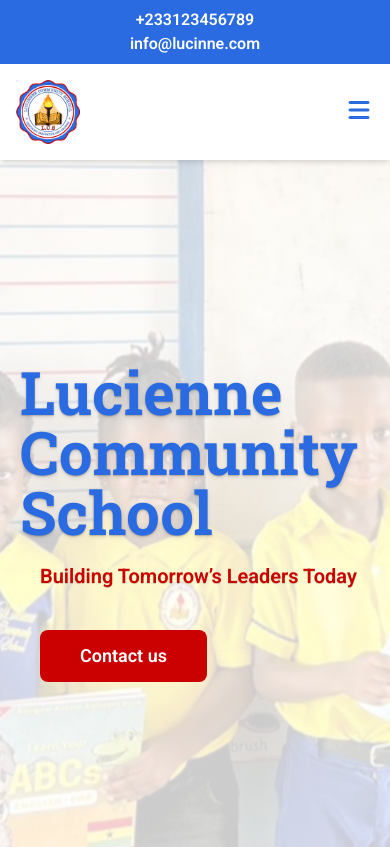
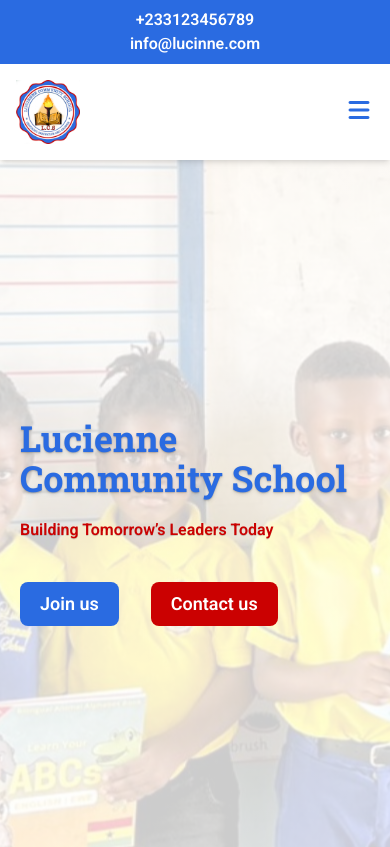
Before and after one commit to michaelboateng1/lucienne-community-school, a SvelteKit app: page / in a window 390 px wide. Shown: the top 847 px of the page. Built offline with nearby package versions, Linux system fonts and the light colour scheme.

Commit message:
Made some ajustment to small screen size

```diff
--- a/src/components/AboutUs.svelte
+++ b/src/components/AboutUs.svelte
@@ -22,7 +22,7 @@
 			<li>Lorem, ipsum dolor.</li>
 		</ul>
 
-		<div class="mt-10 flex flex-wrap items-center justify-start gap-20 px-10 py-2 md:px-14">
+		<div class="mt-10 flex flex-wrap items-center justify-center sm:justify-start gap-20 px-10 py-2 md:px-14">
 			<div
 				class="gradient-border w-[150px] rounded-lg p-0.5 transition-all duration-300 hover:shadow-xl"
 			>
--- a/src/components/CTA.svelte
+++ b/src/components/CTA.svelte
@@ -9,7 +9,7 @@
 		</p>
 		<a
 			href="/contact"
-			class=" mx-auto mt-10 block w-[200px] rounded-2xl bg-[#cb0101] px-8 py-3 text-center text-2xl font-semibold text-white capitalize transition-all duration-300 hover:shadow-2xl"
+			class=" mx-auto mt-10 block sm:w-[200px] rounded-2xl bg-[#cb0101] py-2 px-5 sm:px-8 sm:py-3 text-center text-2xl font-semibold text-white capitalize transition-all duration-300 hover:shadow-2xl"
 			>enroll now</a
 		>
 	</div>
--- a/src/components/FAQ.svelte
+++ b/src/components/FAQ.svelte
@@ -40,11 +40,11 @@
 	const closeStyle = 'opacity-0 max-h-0 py-0 overflow-hidden px-5 transition-all duration-300';
 </script>
 
-<section class="container mx-auto py-20 md:w-[800px]">
+<section class="container mx-auto py-20 px-5 md:w-[800px]">
 	{#each faq as qts, i}
-		<div class="mt-10 rounded-xl border-t-8 border-[#cb0101] shadow-sm">
+		<div class="mt-10 rounded-xl border-t-4 border-[#cb0101] shadow-sm">
 			<div
-				class="flex cursor-pointer items-center justify-between px-5 py-6 text-xl font-semibold"
+				class="flex cursor-pointer items-center justify-between px-5 py-6 sm:text-xl font-semibold"
 				onclick={() => toggleFAQ(i)}
 			>
 				<h3>{qts.title}</h3>
--- a/src/components/Footer.svelte
+++ b/src/components/Footer.svelte
@@ -1,6 +1,6 @@
 <footer>
 	<div
-		class=" flex flex-col gap-8 bg-[#2a6be1] px-10 py-20 text-white sm:flex-row sm:flex-wrap sm:px-20 md:justify-evenly"
+		class=" flex flex-col gap-8 bg-[#2a6be1] px-10 py-20 text-white sm:flex-row flex-wrap sm:px-20 justify-between lg:justify-evenly"
 	>
 		<div>
 			<section>
@@ -25,7 +25,7 @@
 					<li><a href="/">Home</a></li>
 					<li><a href="/about">About</a></li>
 					<li><a href="/contact">Contact</a></li>
-					<li><a href="/admisson">Admissions</a></li>
+					<li><a href="/admission">Admissions</a></li>
 				</ul>
 			</section>
 		</div>
@@ -49,7 +49,7 @@
 			</section>
 		</div>
 	</div>
-	<p class="bg-[#2a6be1] py-2 text-center text-lg font-semibold text-white">
+	<p class="bg-[#2a6be1] py-2 text-center sm:text-lg font-semibold text-white">
 		Copyright &copy;2025 All rights reserved.
 	</p>
 </footer>
--- a/src/components/Header.svelte
+++ b/src/components/Header.svelte
@@ -2,7 +2,7 @@
 	import NavBar from './NavBar.svelte';
 </script>
 
-<header class="fixed z-30 w-full bg-white shadow-md">
+<header class="fixed top-0 z-30 w-full bg-white shadow-md">
 	<section class="bg-[#2a6be1] p-2">
 		<div
 			class="flex flex-col items-center justify-between px-10 font-semibold text-white md:flex-row"
--- a/src/components/Hero.svelte
+++ b/src/components/Hero.svelte
@@ -1,20 +1,20 @@
 <section class="hero-bg flex h-screen w-full flex-col justify-center overflow-hidden">
 	<div class=" container mx-auto w-full px-5">
-		<h1 class="text-6xl font-bold text-[#2a6be1] text-shadow-md md:text-nowrap">
+		<h1 class="sm:text-6xl text-4xl font-bold text-[#2a6be1] text-shadow-md md:text-nowrap">
 			Lucienne Community School
 		</h1>
-		<p class="mt-5 pl-5 text-xl font-semibold text-[#cb0101] text-shadow-2xs">
+		<p class="mt-5 sm:pl-5 text-md sm:text-xl font-semibold text-[#cb0101] text-shadow-2xs">
 			Building Tomorrow’s Leaders Today
 		</p>
-		<div class="mt-10 flex items-center justify-start gap-8 pl-5">
+		<div class="mt-10 flex items-center justify-start gap-8 sm:pl-5">
 			<a
 				href="/admission"
-				class="hidden rounded-lg bg-[#2a6be1] px-10 py-3 text-lg font-semibold text-white transition-all duration-300 hover:drop-shadow-2xl md:block"
+				class=" rounded-lg bg-[#2a6be1] py-2 px-5 sm:px-10 sm:py-3 text-lg font-semibold text-white transition-all duration-300 hover:drop-shadow-2xl"
 				>Join us</a
 			>
 			<a
 				href="/contact"
-				class="rounded-lg bg-[#cb0101] px-10 py-3 text-lg font-semibold text-white transition-all duration-300 hover:drop-shadow-2xl"
+				class="rounded-lg bg-[#cb0101] sm:px-10 px-5 py-2 sm:py-3 text-lg font-semibold text-white transition-all duration-300 hover:drop-shadow-2xl"
 				>Contact us</a
 			>
 		</div>
--- a/src/components/PopularProgram.svelte
+++ b/src/components/PopularProgram.svelte
@@ -4,7 +4,7 @@
 </script>
 
 <section class="mt-28 text-white md:flex">
-	<div class="more-progrms-bg-1 py-20 pr-10 pl-20 md:w-[60%]">
+	<div class="more-progrms-bg-1 py-20 px-5 sm:pr-10 sm:pl-20 md:w-[60%]">
 		<h2 class="white-heaing mb-5 text-3xl font-bold">Most Popular Programs</h2>
 		<p>
 			Lorem ipsum, dolor sit amet consectetur adipisicing elit. Voluptates, delectus quam. Eos
@@ -12,7 +12,7 @@
 			quos, quae unde in sunt.
 		</p>
 
-		<div class="mt-14 grid grid-cols-2 gap-8 sm:grid-cols-2 md:grid-cols-2">
+		<div class="mt-14 grid gap-8 sm:grid-cols-2">
 			<section>
 				<div class="w-[100px]">
 					<img
--- a/src/routes/contact/+page.svelte
+++ b/src/routes/contact/+page.svelte
@@ -10,13 +10,13 @@
 	/>
 </svelte:head>
 
-<main class="mt-[130px] min-h-screen py-10">
-	<section class="mx-auto rounded-xl bg-white p-10 pt-5 drop-shadow-2xl md:w-[800px]">
+<main class="mt-[130px] min-h-screen px-5 py-10">
+	<section class="mx-auto rounded-xl bg-white p-10 pt-5 drop-shadow-2xl lg:w-[800px]">
 		<SectionHeader>
 			<h1 class="capitalize">Contact us</h1>
 		</SectionHeader>
 		<form class="mt-5 space-y-7 pb-5">
-			<div class="flex gap-8">
+			<div class="flex flex-col sm:flex-row sm:gap-8 space-y-7 sm:space-y-0">
 				<input type="text" placeholder="First Name" />
 				<input type="text" placeholder="Last Name" />
 			</div>
@@ -28,7 +28,7 @@
 				<textarea placeholder="Message"></textarea>
 			</div>
 			<div>
-				<button type="submit" class="cursor-pointer px-5 py-2 transition-all duration-300"
+				<button type="submit" class="cursor-pointer w-full sm:w-auto font-bold px-5 py-2 transition-all duration-300"
 					>Submit</button
 				>
 			</div>
```
